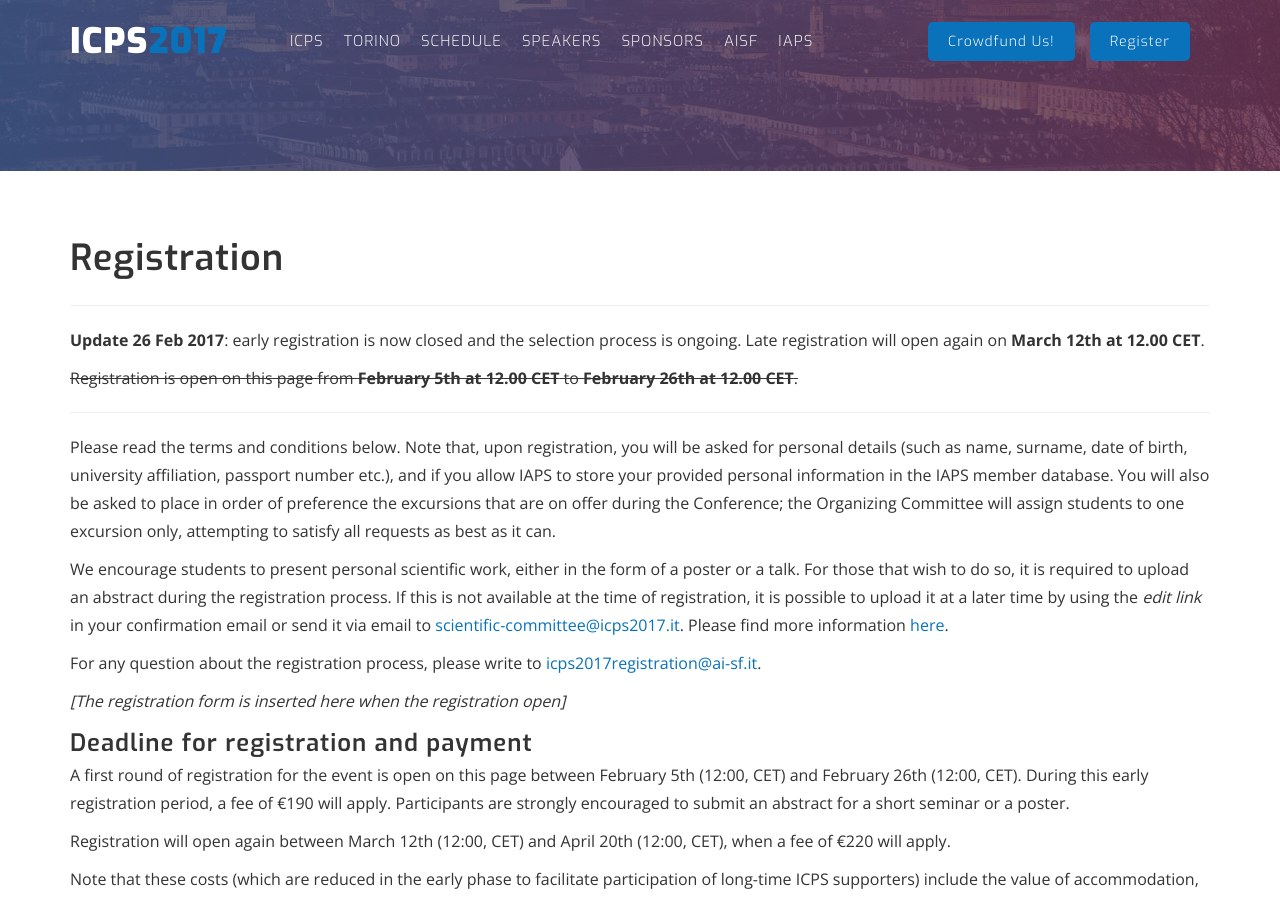
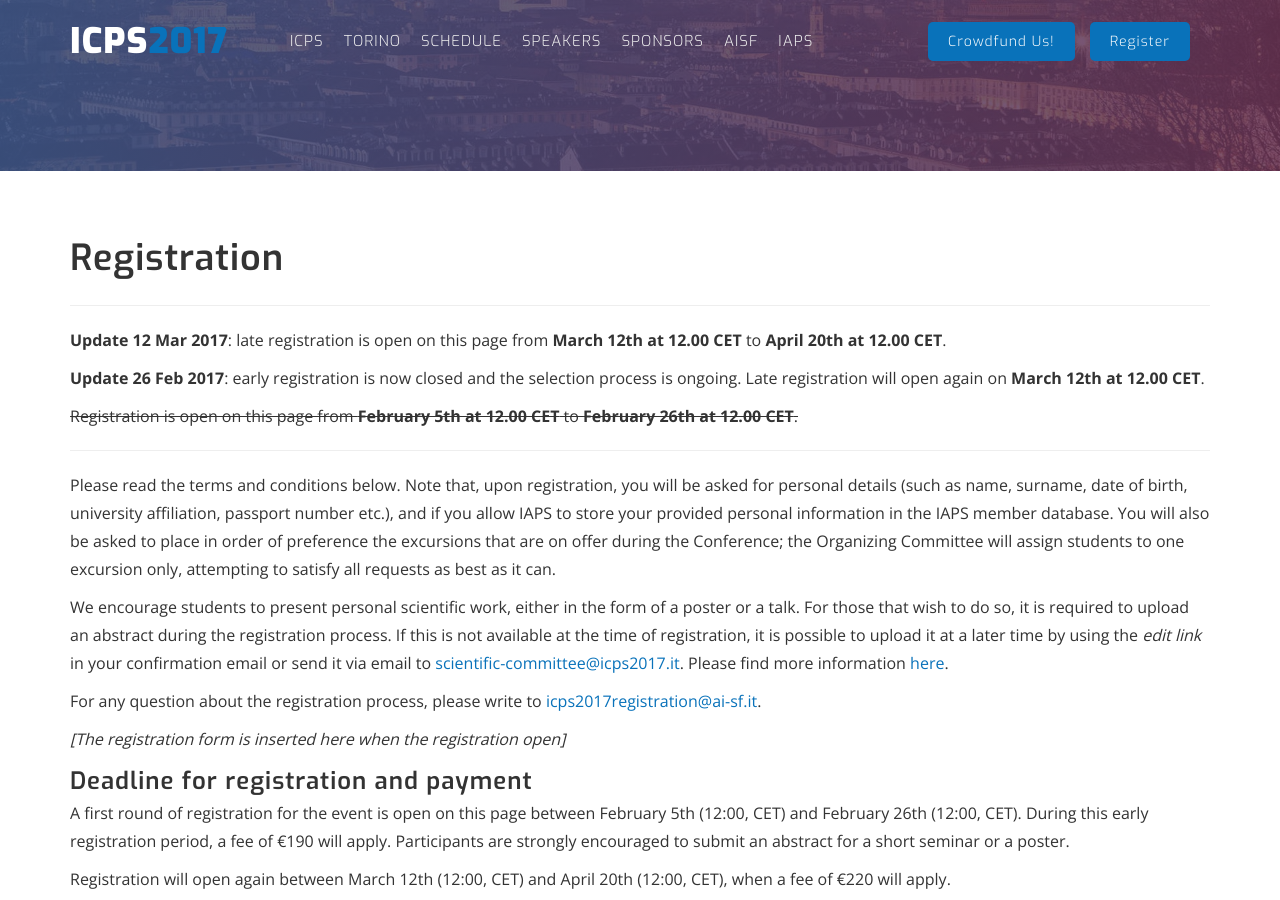
Before and after one commit to ICPS2017/ICPS2017.github.io, a Jekyll site: the page built from registration.html, in a window 1280 px wide and 900 px high. Built offline with Jekyll 4.4.1, drawn with Linux system fonts in a browser that asks for light colours; nearby versions of some CDN libraries.

Commit message:
add update on registration page

```diff
--- a/registration.html
+++ b/registration.html
@@ -9,7 +9,9 @@ permalink: /registration
     <article>
       <h1>Registration</h1>
 
-      <hr><p><b>Update 26 Feb 2017</b>: early registration is now closed and the selection process is ongoing. Late registration will open again on <b>March 12th at 12.00 CET</b>.</p>
+      <hr>
+      <p><b>Update 12 Mar 2017</b>: late registration is open on this page from <b>March 12th at 12.00 CET</b> to <b>April 20th at 12.00 CET</b>.</p>
+      <p><b>Update 26 Feb 2017</b>: early registration is now closed and the selection process is ongoing. Late registration will open again on <b>March 12th at 12.00 CET</b>.</p>
       <p><span style="text-decoration: line-through;" >Registration is open on this page from <b>February 5th at 12.00 CET</b> to <b>February 26th at 12.00 CET</b>.</span></p>      <hr>
 
       <p>Please read the terms and conditions below. Note that, upon registration, you will be asked for personal details (such as name, surname, date of birth, university affiliation, passport number etc.), and if you allow IAPS to store your provided personal information in the IAPS member database. You will also be asked to place in order of preference the excursions that are on offer during the Conference; the Organizing Committee will assign students to one excursion only, attempting to satisfy all requests as best as it can. </p>
```
